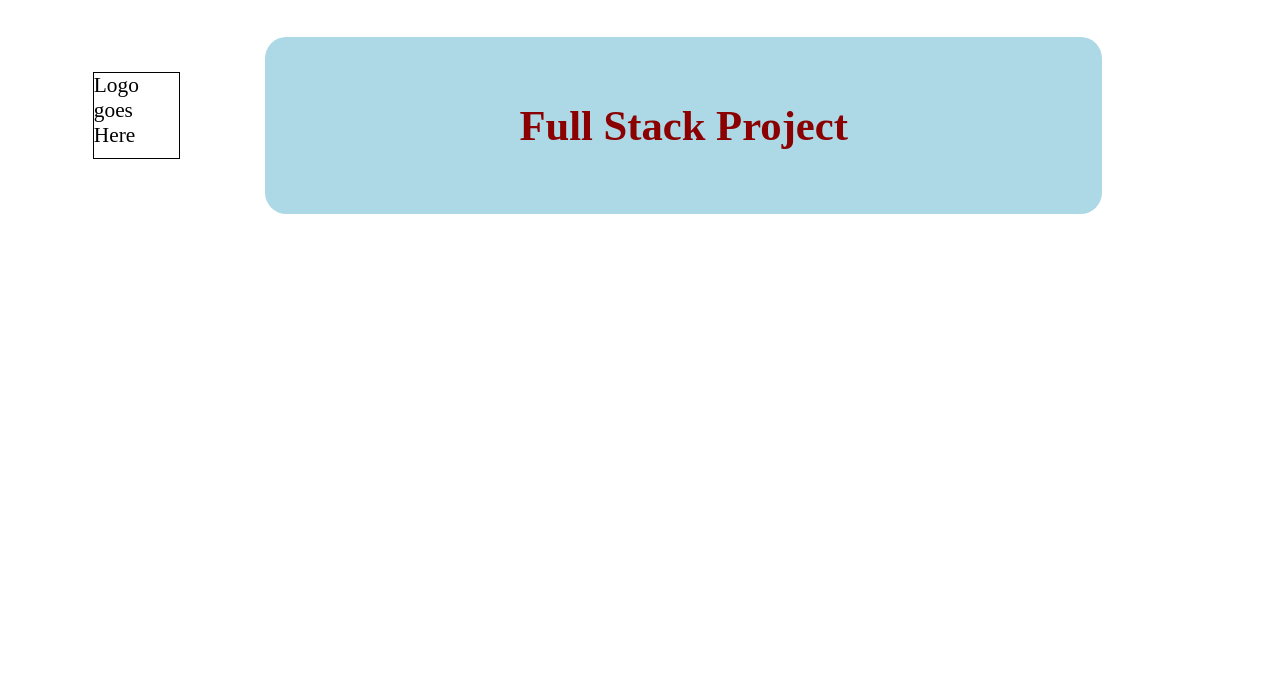
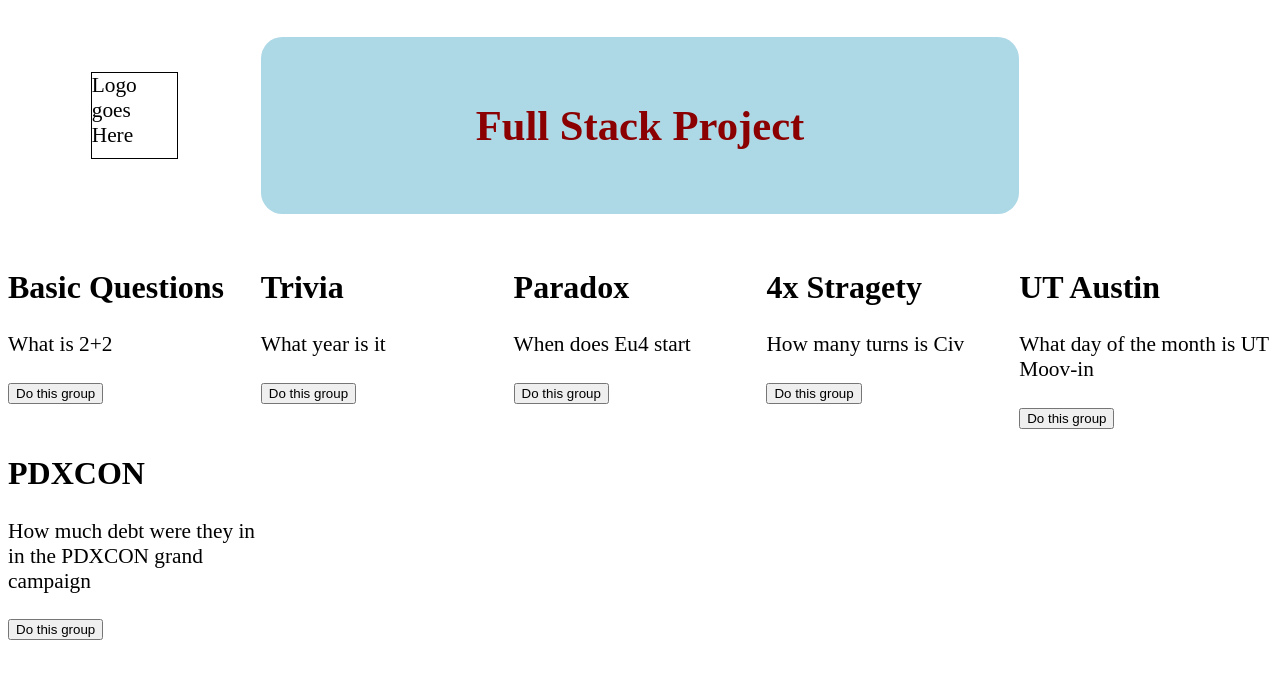
Before and after one commit to joecwilson/FullStack, a Django app: template templates/hello_webpack.html in a window 1280 px wide. Shown: the top 679 px of the page. Run offline with Django 3.2, Linux system fonts and the light colour scheme; the template is opened without the code that fills it, so the values that code supplies are empty; style sheets or scripts are compiled from the project's sources.

Commit message:
Shows Questions from hardcoded list

```diff
--- a/FullStack/settings.py
+++ b/FullStack/settings.py
@@ -39,9 +39,12 @@
     'django.contrib.staticfiles',
     'question_detail.apps.QuestionDetailConfig',
     'question_list.apps.QuestionListConfig',
+    'corsheaders',
+    'rest_framework',
 ]
 
 MIDDLEWARE = [
+    'corsheaders.middleware.CorsMiddleware',
     'django.middleware.security.SecurityMiddleware',
     'django.contrib.sessions.middleware.SessionMiddleware',
     'django.middleware.common.CommonMiddleware',
--- a/assets/App.js
+++ b/assets/App.js
@@ -1,10 +1,12 @@
 import React, { Component } from 'react';
 import Header from './Header.js'
+import QuestionGroupView from "./QuestionGroupView";
 
 export default function App(){
     return(
         <div>
             <Header></Header>
+            <QuestionGroupView></QuestionGroupView>
         </div>
     )
 }
--- a/assets/QuestionGroupView.js
+++ b/assets/QuestionGroupView.js
@@ -1,10 +1,56 @@
 import React from 'react';
-
+import QuestionPreview from "./QuestionPreview";
 
 export default function QuestionGroupView(){
+     const questionGroups= [
+        {
+            id: 0,
+            first_question: "What is 2+2",
+            group_title: "Basic Questions",
+        },
+        {
+            id:1,
+            first_question: "What year is it",
+            group_title: "Trivia",
+        },
+        {
+            id:2,
+            first_question: "When does Eu4 start",
+            group_title: "Paradox",
+        },
+        {
+            id:3,
+            first_question: "How many turns is Civ",
+            group_title: "4x Stragety",
+        },
+        {
+            id:4,
+            first_question: "What day of the month is UT Moov-in",
+            group_title: "UT Austin",
+        },
+         {
+            id:5,
+            first_question: "How much debt were they in in the PDXCON grand campaign",
+            group_title: "PDXCON",
+        },
+    ]
+     const listItems = questionGroups.map(group =>
+        <div key={group.id}>
+            <h2>
+                {group.group_title}
+            </h2>
+            <p>
+                {group.first_question}
+            </p>
+            <button>
+                Do this group
+            </button>
+        </div>
+      );
+
     return(
         <div className="grid-container">
-
+            {listItems}
         </div>
     )
 }
--- /dev/null
+++ b/assets/QuestionPreview.js
@@ -0,0 +1,19 @@
+import React from 'react';
+
+
+export default function QuestionPreview(first_question,group_title){
+
+    return(
+        <div>
+            <h2>
+                {group_title}
+            </h2>
+            <p>
+                {first_question}
+            </p>
+            <button>
+                Do this group
+            </button>
+        </div>
+    )
+}
--- a/static/css/styles.css
+++ b/static/css/styles.css
@@ -4,7 +4,7 @@
 
 .grid-container {
     display: grid;
-    grid-template-columns: auto auto auto auto auto;
+    grid-template-columns: 20% 20% 20% 20% 20%;
 }
 
 .logo {
```
